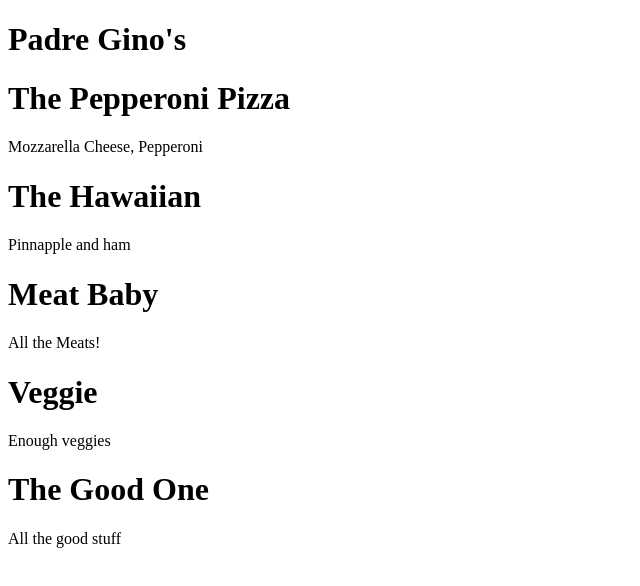
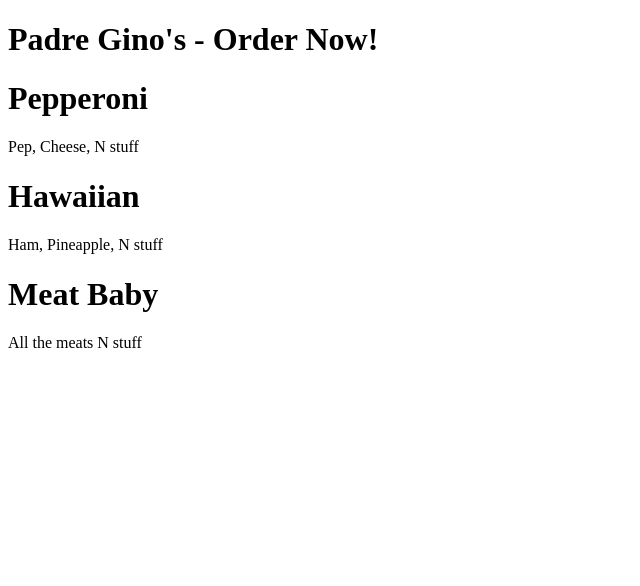
Before and after one commit to RyanZomparelli/Padre-Ginos, a React (Vite) app: page / in a window 1280 px wide. Shown: the top 586 px of the page, without its empty margins (0-640 px from the left). Built offline with nearby package versions, Linux system fonts and the light colour scheme.

Commit message:
feat(react): add JSX Pizza component and update app entry

```diff
--- a/index.html
+++ b/index.html
@@ -19,9 +19,6 @@
   <body>
     <!-- If React fails to load 'Not rendered' will be rendered instead of your React app. -->
     <div id="root">Not rendered</div>
-    <!-- Loading the React library directly from a CDN. The first one is for
-     the React library and the second one is for running React in the browser VS
-     a native environment. -->
-    <script type="module" src="./src/App.js"></script>
+    <script type="module" src="./src/App.jsx"></script>
   </body>
 </html>
--- a/src/App.js
+++ /dev/null
@@ -1,45 +0,0 @@
-import React from "react";
-import { createRoot } from "react-dom/client";
-
-const Pizza = (props) => {
-  // A parent div with two sibling elements
-  return React.createElement("div", {}, [
-    React.createElement("h1", {}, props.name),
-    React.createElement("p", {}, props.description),
-  ]);
-};
-
-// A React functional component
-const App = () => {
-  // Using React.createElement instead of JSX to create React elements.
-  // It takes a type (like "div" or a component), a props object (or null), and any children.
-  return React.createElement("div", {}, [
-    React.createElement("h1", {}, "Padre Gino's"),
-    React.createElement(Pizza, {
-      name: "The Pepperoni Pizza",
-      description: "Mozzarella Cheese, Pepperoni",
-    }),
-    React.createElement(Pizza, {
-      name: "The Hawaiian",
-      description: "Pinnapple and ham",
-    }),
-    React.createElement(Pizza, {
-      name: "Meat Baby",
-      description: "All the Meats!",
-    }),
-    React.createElement(Pizza, {
-      name: "Veggie",
-      description: "Enough veggies",
-    }),
-    React.createElement(Pizza, {
-      name: "The Good One",
-      description: "All the good stuff",
-    }),
-  ]);
-};
-
-// Select the HTML element where we want React to render,
-// create a React root for that container, and render App into it.
-const container = document.getElementById("root");
-const root = createRoot(container);
-root.render(React.createElement(App));
--- /dev/null
+++ b/src/App.jsx
@@ -0,0 +1,20 @@
+import { createRoot } from "react-dom/client";
+import Pizza from "./Pizza";
+
+// A React functional component
+const App = () => {
+  return (
+    <div>
+      <h1>Padre Gino's - Order Now!</h1>
+      <Pizza name="Pepperoni" description="Pep, Cheese, N stuff" />
+      <Pizza name="Hawaiian" description="Ham, Pineapple, N stuff" />
+      <Pizza name="Meat Baby" description="All the meats N stuff" />
+    </div>
+  );
+};
+
+// Select the HTML element where we want React to render,
+// create a React root for that container, and render App into it.
+const container = document.getElementById("root");
+const root = createRoot(container);
+root.render(<App />);
--- /dev/null
+++ b/src/Pizza.jsx
@@ -0,0 +1,20 @@
+// Vanilla React component.
+// const Pizza = (props) => {
+//   // A parent div with two sibling elements
+//   return React.createElement("div", {}, [
+//     React.createElement("h1", {}, props.name),
+//     React.createElement("p", {}, props.description),
+//   ]);
+// };
+
+// React JSX component.
+const Pizza = (props) => {
+  return (
+    <div className="pizza">
+      <h1>{props.name}</h1>
+      <p>{props.description}</p>
+    </div>
+  );
+};
+
+export default Pizza;
```
